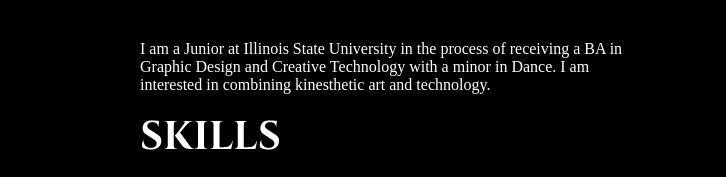
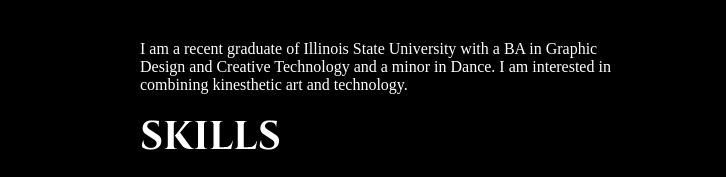
Before and after one commit to gmclif1/cliff, a plain HTML site: page aboutpage.html in a window 1280 px wide. Shown: the part 225-402 px from the top of the page, 0-726 px from the left. Drawn offline with nearby package versions, Linux system fonts and the light colour scheme.

Commit message:
Update aboutpage.html

```diff
--- a/aboutpage.html
+++ b/aboutpage.html
@@ -61,7 +61,7 @@
 <h1>ABOUT ME</h1>
 
 <div class="parone">
-<p>I am a Junior at Illinois State University in the process of receiving a BA in Graphic Design and Creative Technology with a minor in Dance. I am interested in combining kinesthetic art and technology.</p></div>
+<p>I am a recent graduate of Illinois State University with a BA in Graphic Design and Creative Technology and a minor in Dance. I am interested in combining kinesthetic art and technology.</p></div>
 
 <div class="partwo"><h2>SKILLS</h2><p>I am well versed in all the Adobe products with the most experience in Illustrator and Premiere Pro. I am also familiar with HTML and CSS. Some classes I have taken within my majors include Video, Digital Photography, Digital Media, Selected Topics in Arts Technology, and Graphic Design. I also am familiar with lighting for stage as I racked and focused lights for the Illinois State Show ‘Ga-AD’.</p></div>
 
```
